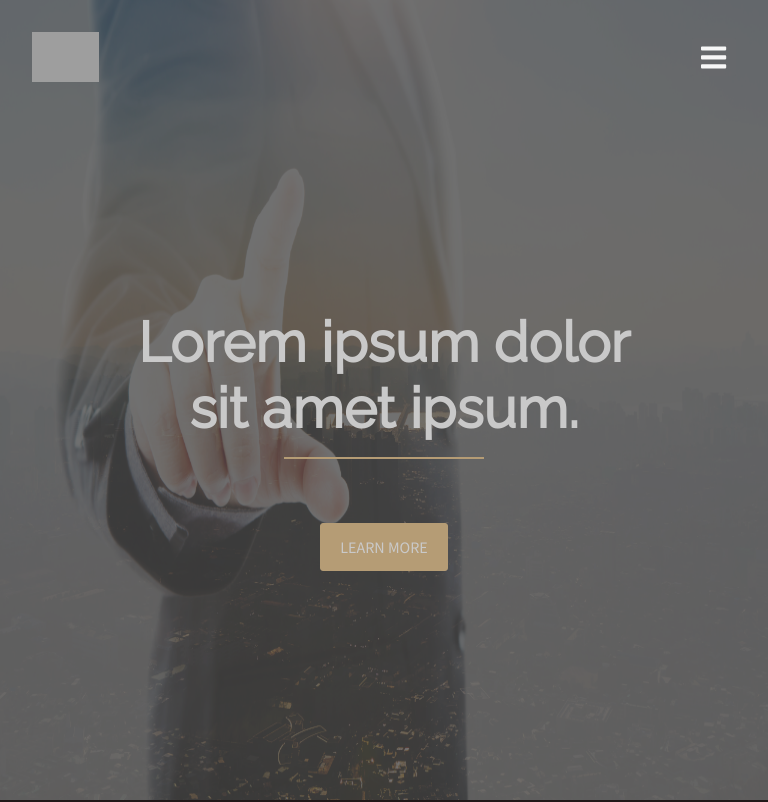
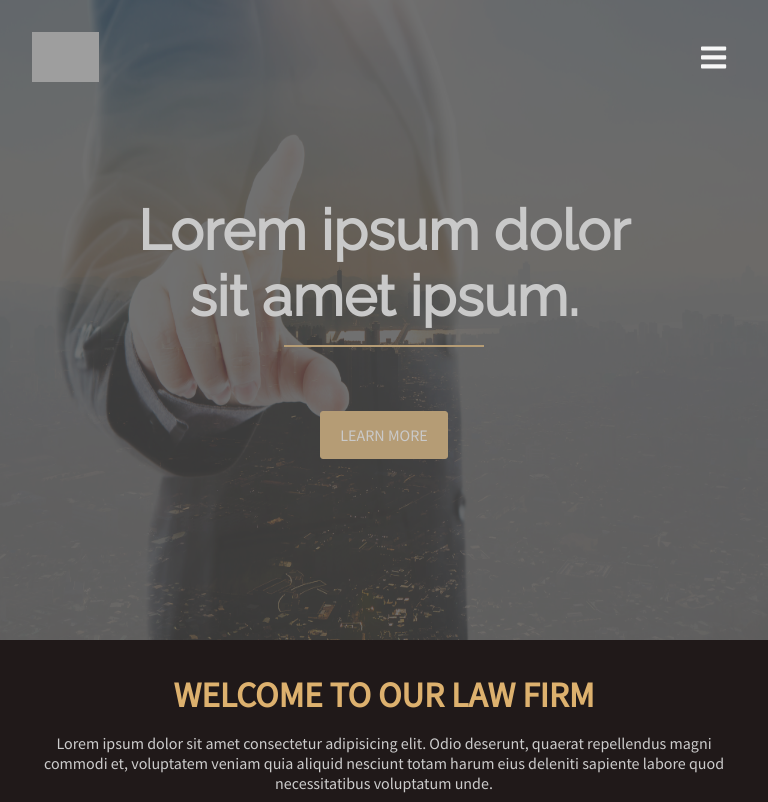
Before and after one commit to Danykesia/advocacia-project, a Vue app: page / in a window 768 px wide. Shown: the top 802 px of the page. Built offline with nearby package versions, Linux system fonts and the light colour scheme; grey boxes are pictures that could not be loaded.

Commit message:
change section height and media query settings

```diff
--- a/src/components/BannerPage.vue
+++ b/src/components/BannerPage.vue
@@ -14,7 +14,7 @@
 
         @media (min-width: 768px) {
                   .banner-page {
-                    height: 40vh;
+                    height: 20vh;
                   }
                 }
 </style>
--- a/src/components/Slide.vue
+++ b/src/components/Slide.vue
@@ -62,7 +62,7 @@ export default {
   background-color: gray;
   position: relative;
   width: 100%;
-  height: 70vh;
+  height: 80vh;
 }
 
 .myslides {
@@ -110,7 +110,7 @@ hr {
   padding: 0.8rem;
   border-radius: 3px;
   display: block;
-  margin: 0 auto;
+  margin: 4rem auto;
 
   &:hover {
     border: 1px solid  #ddb16e;
@@ -158,7 +158,7 @@ hr {
         }
         @media (min-width: 768px) and (max-width: 1199px) {
           .slideshow-container {
-            height: 100vh;
+            height: 80vh;
           }
 
           .myslides {
```
